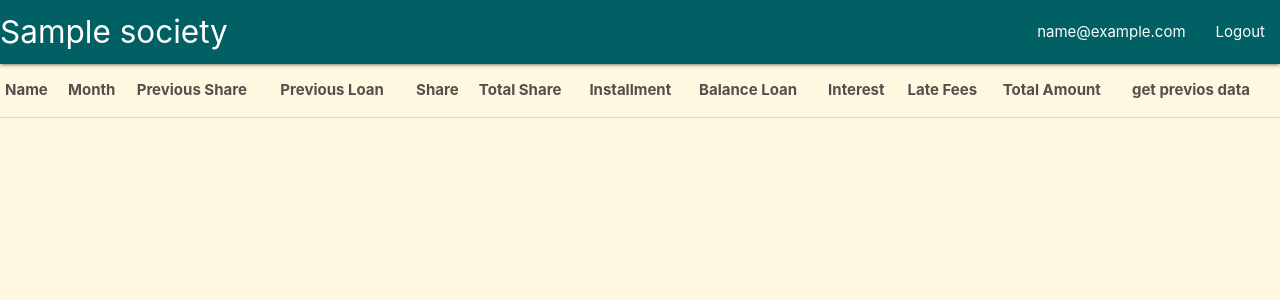
After one commit to kumarprafful/societe, a Django app: a page that uses templates/record/all_records.html in a window 1280 px wide. The commit adds this page. Shown: the top 300 px of the page. Run offline with Django 3.2, Linux system fonts and the light colour scheme; a user stored in the database is signed in; tables that the repository leaves empty hold one stand-in row (values such as "Sample post"); lists and menus that the app fills with data are empty.

Commit message:
few features

```diff
--- a/record/admin.py
+++ b/record/admin.py
@@ -1,8 +1,9 @@
 from django.contrib import admin
 
-from record.models import MonthlyRecord, Society, Member
+from record.models import MonthlyRecord, Society, Member, SocietySetting
 # Register your models here.
 
 admin.site.register(Society,prepopulated_fields = {"slug": ("society_name",),})
 admin.site.register(Member)
 admin.site.register(MonthlyRecord, list_display=['member', 'month'])
+admin.site.register(SocietySetting)
--- a/record/models.py
+++ b/record/models.py
@@ -29,6 +29,18 @@ class Society(models.Model):
     def __str__(self):
         return self.society_name
 
+class SocietySetting(models.Model):
+    society = models.OneToOneField(Society, on_delete=models.CASCADE)
+    basic_share = models.IntegerField(default=200)
+    interest_rate = models.DecimalField(default=0.01, max_digits=2, decimal_places=2)
+
+    active = models.BooleanField(default=True)
+
+    def __str__(self):
+        return self.society.society_name
+
+
+
 class Member(models.Model):
     society = models.ForeignKey(Society, related_name='society', on_delete=models.CASCADE)
     name = models.CharField(max_length=1024)
@@ -59,7 +71,7 @@ class MonthlyRecord(models.Model):
     balance_loan = models.IntegerField(blank=True, null=True)
     interest = models.IntegerField(blank=True, null=True)
     late_fees = models.IntegerField(default=0, blank=True, null=True)
-    total_amount = models.IntegerField(blank=True, null=True, default=10)
+    total_amount = models.IntegerField(blank=True, null=True)
     remarks = models.CharField(max_length=30, blank=True, null=True)
 
 
--- a/record/urls.py
+++ b/record/urls.py
@@ -10,9 +10,12 @@ urlpatterns = [
     path('add-society/', record_views.addSocietyView, name='add-society'),
     path('<slug>/add-member/', record_views.addMemberView, name='add-member'),
     path('<slug>/', record_views.society_dash, name='society-dash'),
+    path('<slug>/settings/', record_views.society_settings, name='society-settings'),
     path('<slug>/record/', record_views.monthly_record, name='monthly-record'),
     path('<slug>/<id>/<month>/change/', record_views.createMonthlyRecordView, name='change-prev-data'),
-    path('<soc_id>/delete-member/<id>', record_views.delete_member_view, name='delete-member'),
+    path('<soc_id>/delete-member/<id>/', record_views.delete_member_view, name='delete-member'),
+    path('<slug>/all_record/', record_views.all_record, name='all-records'),
+
 
 
 
--- a/record/views.py
+++ b/record/views.py
@@ -3,8 +3,8 @@ from django.http import HttpResponseRedirect
 from django.urls import reverse, reverse_lazy
 from django.contrib.auth.decorators import login_required
 
-from record.models import Society, Member, MonthlyRecord
-from record.forms import SocietyForm, MemberForm, NewMonthlyRecordForm, MonthlyRecordForm
+from record.models import Society, Member, MonthlyRecord, SocietySetting
+from record.forms import SocietyForm, MemberForm, NewMonthlyRecordForm, MonthlyRecordForm, SocietySettingForm
 
 from record import functions as func
 
@@ -27,6 +27,12 @@ def monthly_record(request, slug, month=datetime.now().month):
     society = Society.objects.get(slug=slug);
     monthly_records = MonthlyRecord.objects.filter(member__society=society, month=month, member__active=1)
     return render(request, 'record/monthly_record.html', {'society': society,'monthly_records': monthly_records})
+
+@login_required(login_url=reverse_lazy('account:user_login'))
+def all_record(request, slug):
+    society = Society.objects.get(slug=slug)
+    records = MonthlyRecord.objects.filter(member__society=society, member__active=1).order_by('-month')
+    return render(request, 'record/all_records.html', {'society':society, 'records': records})
 
 @login_required(login_url=reverse_lazy('account:user_login'))
 def createMonthlyRecordView(request, slug, id, month):
@@ -60,11 +66,24 @@ def addSocietyView(request):
             society = society_form.save(commit=False)
             society.user = request.user
             society.save()
+            SocietySetting.objects.create(society=society)
             return HttpResponseRedirect(reverse('record:dashboard'))
     else:
         society_form = SocietyForm()
             # return HttpResponseRedirect(reverse('record:index'))
     return render(request, 'record/add_society.html', {'society_form': society_form})
+
+@login_required(login_url=reverse_lazy('account:user_login'))
+def society_settings(request, slug):
+    settings = SocietySetting.objects.get(society__slug=slug)
+    if request.method == 'POST':
+        settings_form = SocietySettingForm(data=request.Data, instance=settings)
+        if settings_form.is_valid():
+            settings_form.save()
+            return HttpResponseRedirect(reverse('record:dashboard'))
+    else:
+        settings_form = SocietySettingForm(instance=settings)
+    return render(request, 'record/society_settings.html', {'settings_form': settings_form})
 
 @login_required(login_url=reverse_lazy('account:user_login'))
 def addMemberView(request, slug):
@@ -101,6 +120,7 @@ def addMemberView(request, slug):
     return render(request, 'record/add_member.html', {'member_form': member_form, 'society': society})
 
 
+@login_required(login_url=reverse_lazy('account:user_login'))
 def delete_member_view(request, soc_id, id):
     member = Member.objects.get(society_id=soc_id, id=id)
     member.active = 0
--- /dev/null
+++ b/templates/record/all_records.html
@@ -0,0 +1,57 @@
+{% extends '../generics/base.html' %}
+
+{% block body %}
+
+  {% include './cust_nav.html' %}
+  <div class="container">
+
+    <table class="highlight">
+      <thead>
+        <tr>
+          <th>Name</th>
+          <th>Month</th>
+          <th>Previous Share</th>
+          <th>Previous Loan</th>
+          <th>Share</th>
+          <th>Total Share</th>
+          <th>Installment</th>
+          <th>Balance Loan</th>
+          <th>Interest</th>
+          <th>Late Fees</th>
+          <th>Total Amount</th>
+          <th>get previos data</th>
+
+
+        </tr>
+      </thead>
+      <tbody>
+        {% for record in monthly_records %}
+          <tr>
+            <td>{{record}}</td>
+            <td>{{record.month}}</td>
+            <td>{{record.previous_share}}</td>
+            <td>{{record.previous_loan}}</td>
+            <td>{{record.share}}</td>
+            <td>{{record.total_share}}</td>
+            <td>{{record.installment}}</td>
+            <td>{{record.balance_loan}}</td>
+            <td>{{record.interest}}</td>
+            <td>{{record.late_fees}}</td>
+            <td>{{record.total_amount}}</td>
+
+            <td><a class="" href="{% url 'record:change-prev-data' slug=society.slug id=record.member.id month=record.month %}">fill installment</a></td>
+
+
+          </tr>
+        {% endfor %}
+      </tbody>
+
+    </table>
+
+
+
+  </div>
+
+
+
+{% endblock %}
```
Also changed, not shown: record/forms.py (+6 -1 lines), templates/record/dashboard.html (+7 -2 lines), templates/record/society_settings.html (added, +31 -0 lines), record/migrations/0005_auto_20190103_1615.py (added).
